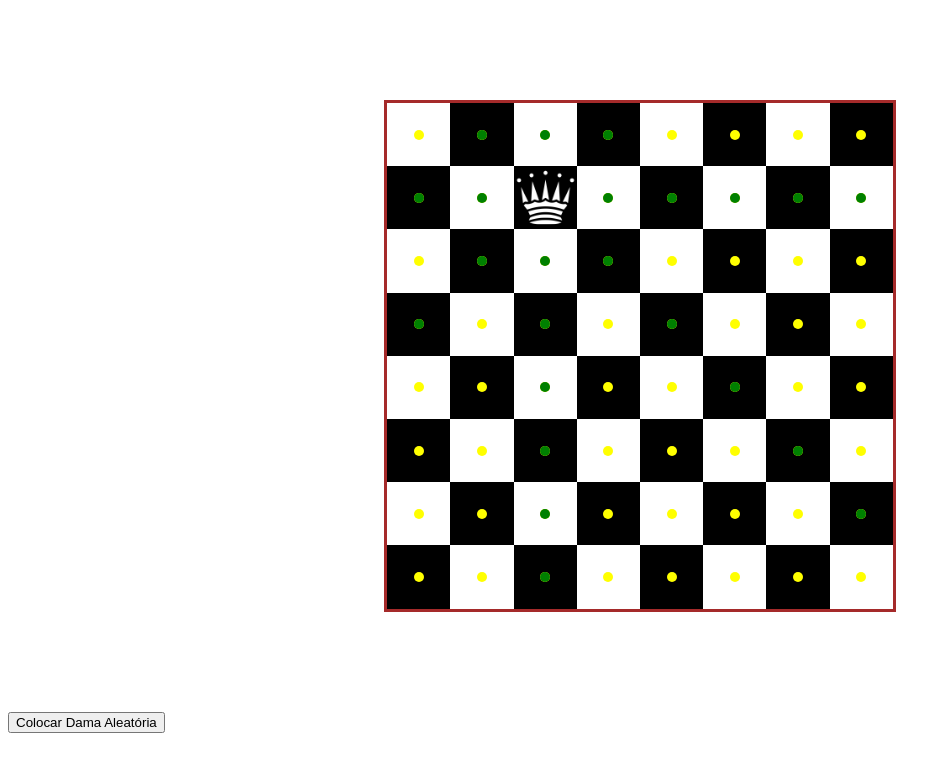
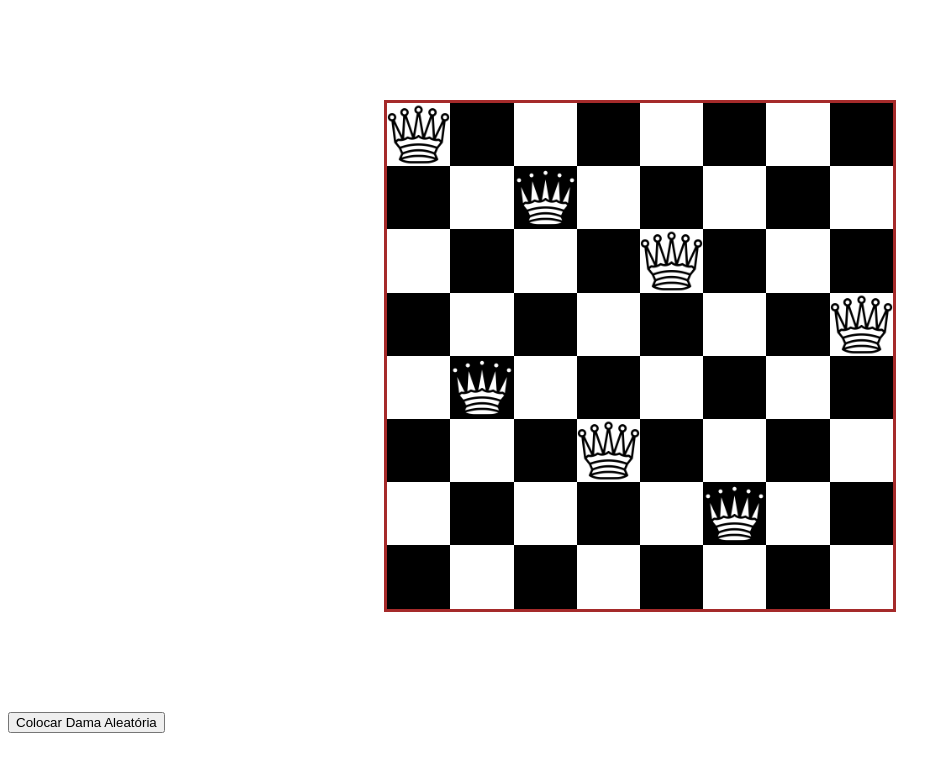
Before and after one commit to devgpb/eight_queen_angular, an Angular app: page / in a window 1280 px wide. Both pictures are taken after a click on the button "Colocar Dama Aleatória". Shown: the top 772 px of the page, without its empty margins (0-951 px from the left). Built offline with nearby package versions, Linux system fonts and the light colour scheme.

Commit message:
Grafos aplicados e comentários feitos

```diff
--- a/src/app/board/board.component.html
+++ b/src/app/board/board.component.html
@@ -4,13 +4,14 @@
     <div class="cell" *ngFor="let col of row; let j = index"
         [ngClass]="{
           'black': (i + j) % 2 === 1,
-          'white': (i + j) % 2 === 0
+          'white': (i + j) % 2 === 0,
         }">
-      <img *ngIf="col === -1" src="assets/queen.png" alt="Queen">
+      <div [ngClass]="{'analysis-indicator': col.event === 'blink'}"></div>
+      <img *ngIf="col.status === 'queen'" src="assets/queen.png" alt="Queen">
       <!-- Todos os marcadores iniciam como amarelos -->
-      <div *ngIf="col >= 1" class="cell-indicator"></div> <!-- Remove a classe 'red' -->
+      <!-- <div *ngIf="col.status === 'normal'" class="cell-indicator"></div>  -->
       <!-- Marcadores verdes apenas para células atacadas por uma rainha -->
-      <div *ngIf="col === 2" class="attack-indicator"></div>
+      <div *ngIf="col.status === 'attack'" class="attack-indicator"></div>
     </div>
 
   </div>
--- a/src/app/board/board.component.scss
+++ b/src/app/board/board.component.scss
@@ -35,16 +35,8 @@
 }
 
 .attack-indicator {
-  width: 10px;
-  height: 10px;
-  border-radius: 50%;
-  background-color: green;
-  margin: auto;
-}
-
-.attack-indicator {
-  width: 10px;
-  height: 10px;
+  width: 15px;
+  height: 15px;
   border-radius: 50%; /* Faz a div ser um círculo */
   position: absolute; /* Posicionamento absoluto dentro da célula */
   background-color: green;
@@ -57,6 +49,26 @@
   background-color: yellow; /* Todas as células começam com o marcador amarelo */
   position: absolute; /* Posicionamento absoluto dentro da célula */
 }
+
+.analysis-indicator{
+  width: 100%;
+  height: 100%;
+  animation: blink 1s ease-in-out;
+}
+
+@keyframes blink {
+  0%, 100% {
+    background-color: initial; /* Cor inicial e final */
+    transition: background-color 0.5s ease; /* Suaviza a transição */
+  }
+  25%, 50% {
+    background-color: rgb(0, 153, 255); /* Azul marinho visível no meio da animação */
+    transition: background-color 0.5s ease;
+  }
+}
+
+
+
 
 .green {
   background-color: green;
--- a/src/app/board/board.component.ts
+++ b/src/app/board/board.component.ts
@@ -2,55 +2,95 @@ import { Component } from '@angular/core';
 import { CommonModule } from '@angular/common';
 
 @Component({
-  selector: 'app-board',
-  standalone: true,
-  imports: [CommonModule],
-  templateUrl: './board.component.html',
-  styleUrls: ['./board.component.scss']
+  selector: 'app-board', // Nome do seletor do componente.
+  standalone: true, // Define o componente como autônomo, não requerendo módulo para ser declarado.
+  imports: [CommonModule], // Importa CommonModule para usar diretivas comuns do Angular como ngIf, ngFor, etc.
+  templateUrl: './board.component.html', // Caminho para o arquivo de template HTML do componente.
+  styleUrls: ['./board.component.scss'] // Caminho para os estilos específicos do componente.
 })
 export class BoardComponent {
-  // Inicializa todas as células com 1, que representam marcadores amarelos
-  rows: number[][] = Array.from({ length: 8 }, () => Array.from({ length: 8 }, () => 1));
+  // Inicializa uma matriz representando as células do tabuleiro com status 'normal' e valor 1.
+  rows: { event: string, status: string, value: number }[][] = Array.from({ length: 8 }, () =>
+    Array.from({ length: 8 }, () => ({ event: '', status: 'normal', value: 1 }))
+  );
 
-  placeRandomQueen() {
-    // Encontrar posições disponíveis onde não há rainhas ou caminhos de ataque
-    let stackReset = 0;
+  // Método assíncrono para iniciar a colocação de rainhas no tabuleiro.
+  async placeRandomQueen() {
+    this.clearBoard(); // Limpa o tabuleiro antes de começar.
+    let graph = this.initializeGraph(); // Inicializa um grafo para controle das posições seguras.
+    let success = await this.placeQueens(graph, 0); // Tenta colocar rainhas recursivamente.
+    if (!success) {
+      console.log('Nenhuma solução encontrada'); // Loga se não encontrar solução.
+    }
+  }
 
-    const availablePositions: { i: number; j: number }[] = [];
-    this.rows.forEach((row, i) => {
-      row.forEach((cell, j) => {
-        if (cell === 1) { // Verifica apenas células com marcadores amarelos
-          availablePositions.push({ i, j });
+  // Inicializa o grafo com todos os valores como 'false', indicando que não há rainhas.
+  initializeGraph() {
+    let graph = new Array(8).fill(null).map(() => new Array(8).fill(false));
+    return graph;
+  }
+
+  // Tenta colocar rainhas no tabuleiro de maneira recursiva.
+  async placeQueens(graph: any[][], row: number) {
+    if (row === 8) { // Base da recursão: todas as rainhas foram colocadas.
+      return true;
+    }
+    for (let col = 0; col < 8; col++) {
+      if (this.isSafe(graph, row, col)) { // Verifica se é seguro colocar a rainha.
+        graph[row][col] = true; // Marca a posição no grafo.
+        this.rows[row][col] = { event: '', status: 'queen', value: -1 }; // Atualiza a visualização.
+        this.blink(row, col); // Aciona uma animação de blink.
+        await this.delay(200); // Espera por 200ms para visualização.
+
+        if (await this.placeQueens(graph, row + 1)) { // Recursão para a próxima linha.
+          return true;
         }
-      });
-    });
 
-    if (availablePositions.length === 0) {
-      this.clearBoard()
-      return;
+        graph[row][col] = false; // Backtrack: remove a rainha se não levar a uma solução.
+        this.rows[row][col] = { event: '', status: 'normal', value: 1 }; // Restaura a célula.
+      }
+    }
+    return false; // Retorna falso se não conseguir colocar uma rainha em nenhuma coluna desta linha.
+  }
+
+  // Verifica se é seguro colocar uma rainha em uma dada posição.
+  isSafe(graph: any[][], row: number, col: number): boolean {
+    for (let i = 0; i < row; i++) {
+        if (graph[i][col]) {
+            return false; // Verifica a coluna.
+        }
     }
 
-    // Escolher uma posição aleatória das disponíveis
-    const position = availablePositions[Math.floor(Math.random() * availablePositions.length)];
-    this.updateAttackPaths(position.i, position.j);
+    for (let i = row, j = col; i >= 0 && j >= 0; i--, j--) {
+        if (graph[i][j]) {
+            return false; // Verifica a diagonal principal.
+        }
+    }
+
+    for (let i = row, j = col; i >= 0 && j < 8; i--, j++) {
+        if (graph[i][j]) {
+            return false; // Verifica a diagonal secundária.
+        }
+    }
+
+    return true; // Retorna verdadeiro se a posição for segura.
   }
 
-  updateAttackPaths(row: number, col: number) {
-    // Atualiza as linhas, colunas e diagonais antes de colocar a rainha
-    for (let i = 0; i < 8; i++) {
-      for (let j = 0; j < 8; j++) {
-        // Se está na mesma linha, coluna ou diagonal, incrementa o contador de ataque
-        if (i === row || j === col || Math.abs(row - i) === Math.abs(col - j)) {
-          this.rows[i][j] = 2; // Marcador verde para células atacadas
-        }
-      }
-    }
-
-    // Marca a posição da rainha por último para evitar sobrescrita pelos incrementos
-    this.rows[row][col] = -1;
+  // Aciona uma animação de "blink" alterando temporariamente o evento da célula.
+  blink(row: number, col: number) {
+    this.rows[row][col].event = 'blink';
+    setTimeout(() => {
+      this.rows[row][col].event = ''; // Remove o evento após 1 segundo.
+    }, 1000);
   }
 
+  // Função para criar um atraso.
+  async delay(ms: number) {
+    return new Promise(resolve => setTimeout(resolve, ms));
+  }
+
+  // Limpa o tabuleiro, redefinindo todas as células para o status 'normal'.
   clearBoard() {
-    this.rows = this.rows.map(row => row.map(() => 1)); // Reset para marcadores amarelos
+    this.rows = this.rows.map(row => row.map(() => ({ event: '', status: 'normal', value: 1 })));
   }
 }
```
